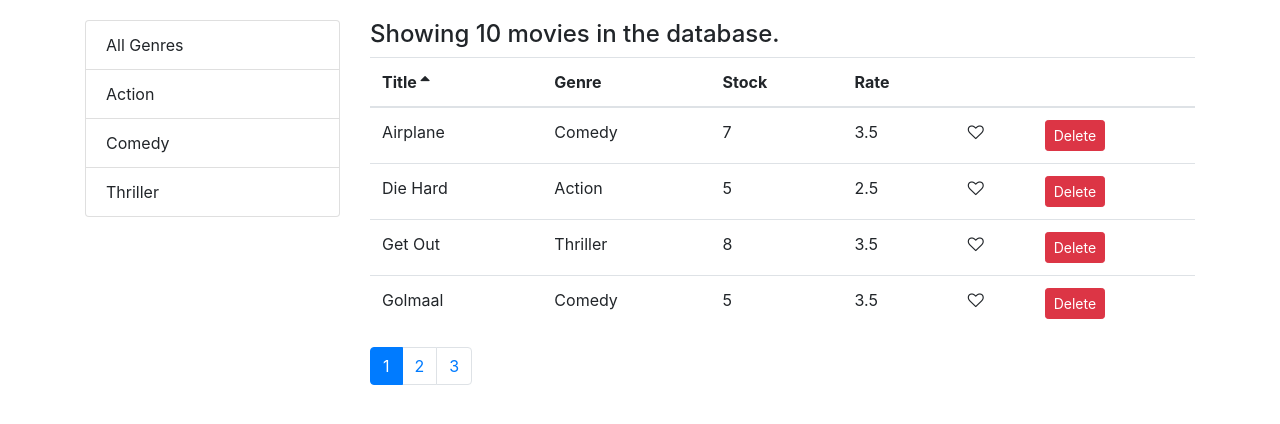
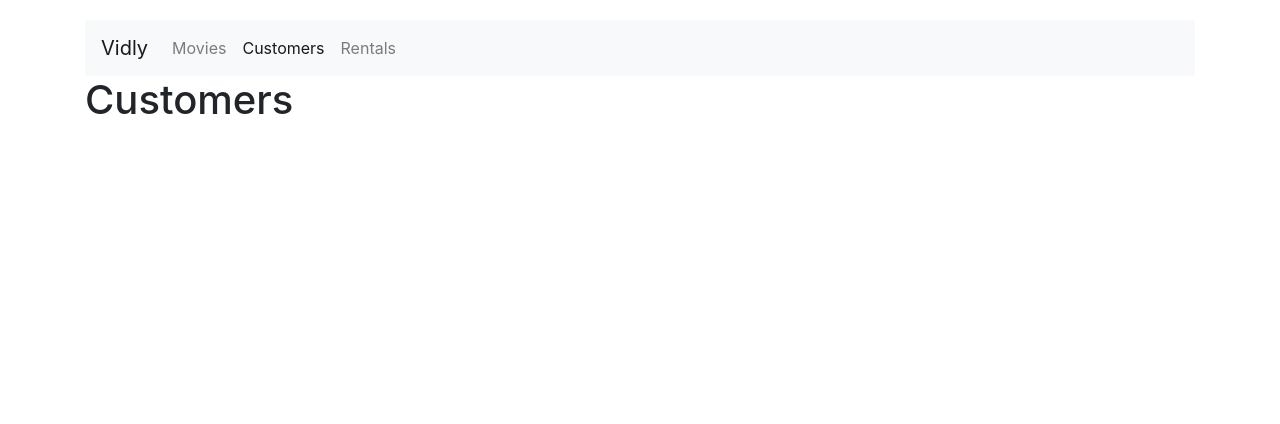
Before and after one commit to Shailendra9k/vidly-project, a React (Create React App) app: page /customers in a window 1280 px wide. Shown: the top 424 px of the page. Built offline with nearby package versions, Linux system fonts and the light colour scheme.

Commit message:
implementing router

```diff
--- a/package.json
+++ b/package.json
@@ -9,6 +9,7 @@
     "prop-types": "15.6.2",
     "react": "^16.10.2",
     "react-dom": "^16.10.2",
+    "react-router-dom": "4.3.1",
     "react-scripts": "3.2.0"
   },
   "scripts": {
--- a/src/App.js
+++ b/src/App.js
@@ -1,12 +1,24 @@
 import React from "react";
+import Movies from "./components/movies";
+import NavBar from "./components/navBar";
+import { Route, Redirect, Switch } from "react-router-dom";
+import Customers from "./components/customer";
+import NotFound from "./components/notFound";
+import Rentals from "./components/rentals";
 import "./App.css";
-import Movies from "./components/movies";
-// import Films from "./components/functional";
 
 function App() {
   return (
     <main className="container">
-      <Movies />
+      <NavBar />
+      <Switch>
+        <Route path="/movies" component={Movies}></Route>
+        <Route path="/customers" component={Customers}></Route>
+        <Route path="/rentals" component={Rentals}></Route>
+        <Route path="/not-found" component={NotFound}></Route>
+        <Redirect from="/" exact to="/movies" />
+        <Redirect to="/not-found" />
+      </Switch>
     </main>
   );
 }
--- /dev/null
+++ b/src/components/customer.jsx
@@ -0,0 +1,10 @@
+import React from "react";
+const Customers = () => {
+  return (
+    <div>
+      <h1>Customers</h1>
+    </div>
+  );
+};
+
+export default Customers;
--- /dev/null
+++ b/src/components/navBar.jsx
@@ -0,0 +1,38 @@
+import React from "react";
+import { Link, NavLink } from "react-router-dom";
+
+const NavBar = () => {
+  return (
+    <nav className="navbar navbar-expand-lg navbar-light bg-light">
+      <Link className="navbar-brand" to="/">
+        Vidly
+      </Link>
+      <button
+        className="navbar-toggler"
+        type="button"
+        data-toggle="collapse"
+        data-target="#navbarNavAltMarkup"
+        aria-controls="navbarNavAltMarkup"
+        aria-expanded="false"
+        aria-label="Toggle navigation"
+      >
+        <span className="navbar-toggler-icon"></span>
+      </button>
+      <div className="collapse navbar-collapse" id="navbarNavAltMarkup">
+        <div className="navbar-nav">
+          <NavLink className="nav-item nav-link" to="/movies">
+            Movies
+          </NavLink>
+          <NavLink className="nav-item nav-link" to="/customers">
+            Customers
+          </NavLink>
+          <NavLink className="nav-item nav-link" to="/rentals">
+            Rentals
+          </NavLink>
+        </div>
+      </div>
+    </nav>
+  );
+};
+
+export default NavBar;
--- /dev/null
+++ b/src/components/notFound.jsx
@@ -0,0 +1,11 @@
+import React from "react";
+
+const NotFound = () => {
+  return (
+    <div>
+      <h1>cannot find page</h1>
+    </div>
+  );
+};
+
+export default NotFound;
--- /dev/null
+++ b/src/components/rentals.jsx
@@ -0,0 +1,10 @@
+import React from "react";
+const Rentals = () => {
+  return (
+    <div>
+      <h1>Rental </h1>
+    </div>
+  );
+};
+
+export default Rentals;
--- a/src/index.js
+++ b/src/index.js
@@ -1,12 +1,18 @@
 import React from "react";
 import ReactDOM from "react-dom";
+import { BrowserRouter } from "react-router-dom";
 import "./index.css";
 import App from "./App";
 import * as serviceWorker from "./serviceWorker";
 import "bootstrap/dist/css/bootstrap.css";
 import "font-awesome/css/font-awesome.css";
 
-ReactDOM.render(<App />, document.getElementById("root"));
+ReactDOM.render(
+  <BrowserRouter>
+    <App />
+  </BrowserRouter>,
+  document.getElementById("root")
+);
 
 // If you want your app to work offline and load faster, you can change
 // unregister() to register() below. Note this comes with some pitfalls.
```
Also changed, not shown: src/components/movieForm.jsx (added, +10 -0 lines), 1 other file (tests, documents, lock files or other folders).
